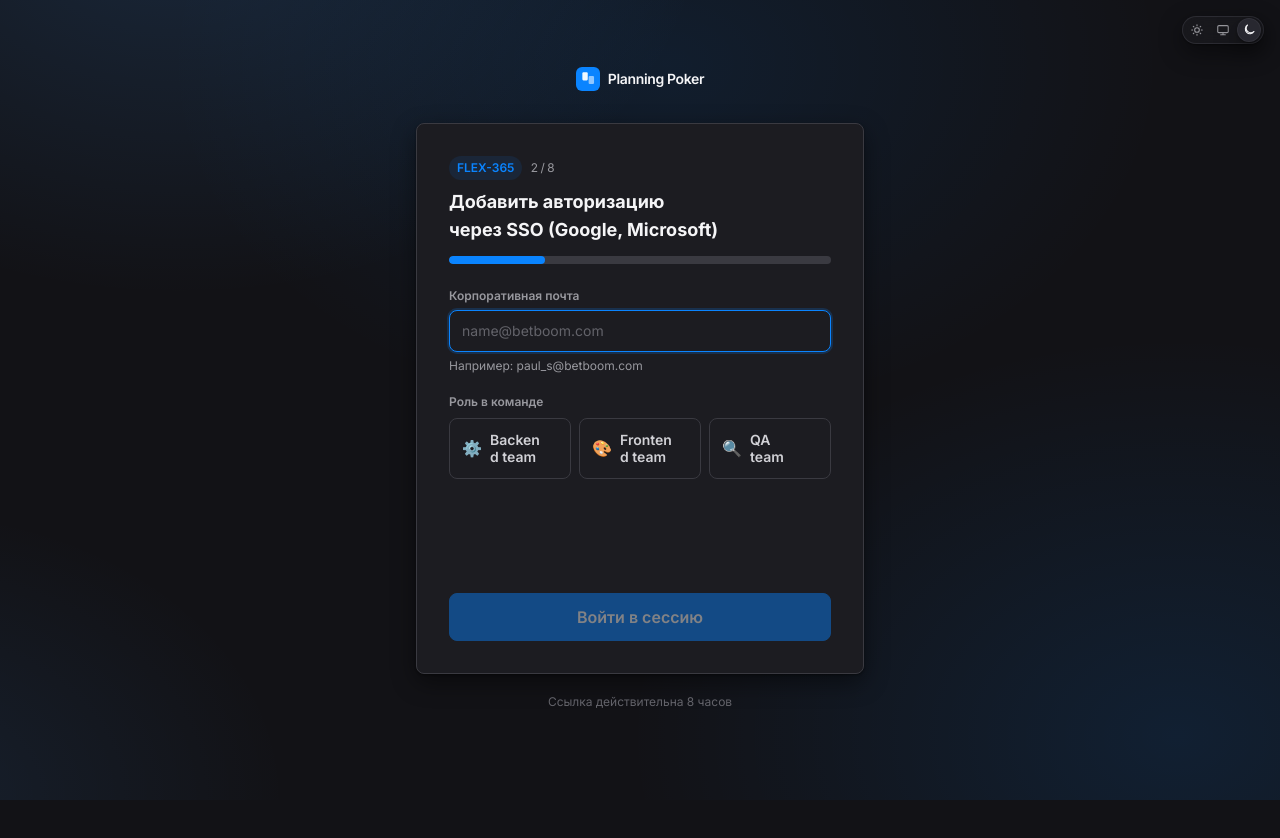
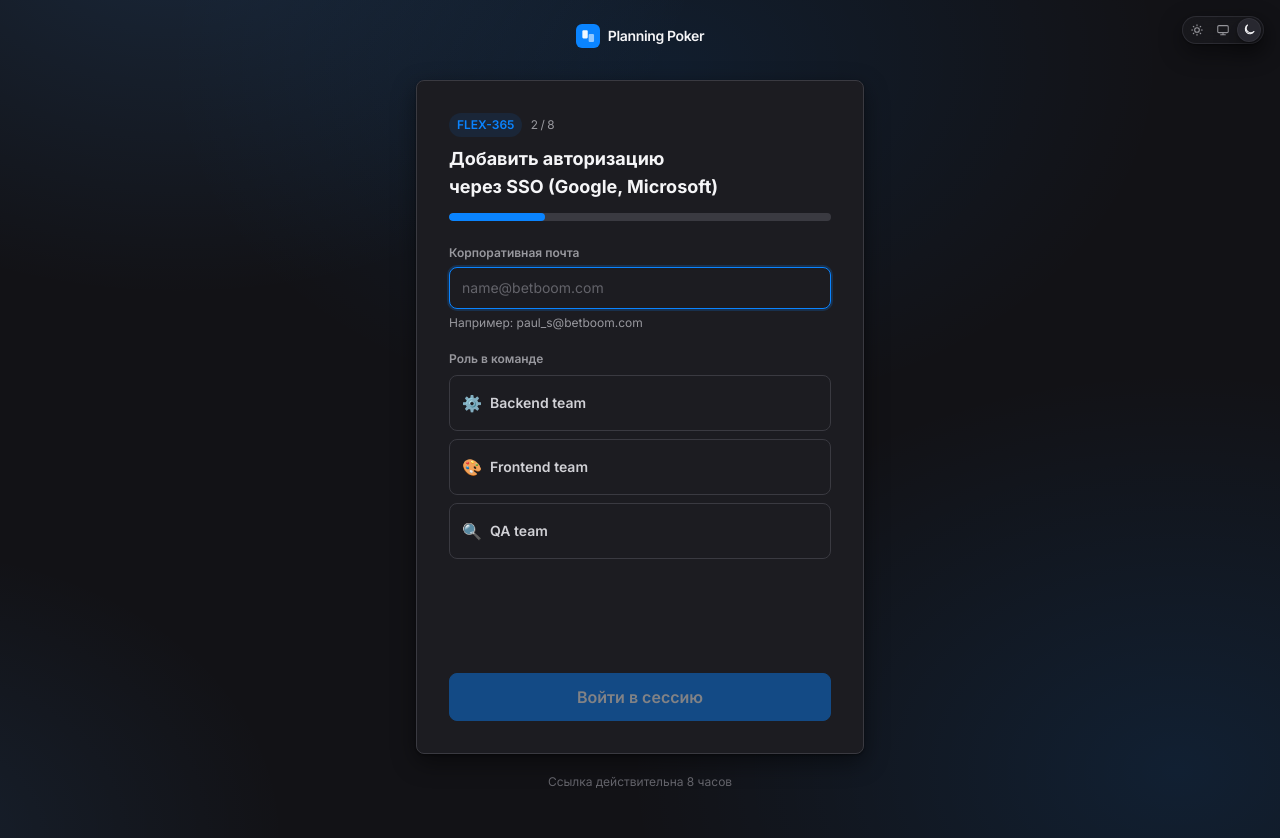
Before and after one commit to shulzpavel/telegram_pb, a React (Vite) app in the folder frontend/web/: page /demo in a window 1280 px wide. Before the commit the page ends 800 px from the top, so only its background shows below. Built offline with nearby package versions, Linux system fonts and the light colour scheme; the HTML template or start-up script is replaced by a standard one.

Commit message:
fix: grid gap

```diff
--- a/frontend/web/src/index.css
+++ b/frontend/web/src/index.css
@@ -237,8 +237,9 @@
     -webkit-line-clamp: 2;
     -webkit-box-orient: vertical;
     overflow: hidden;
-    word-break: break-word;
-    overflow-wrap: anywhere;
+    word-break: normal;
+    overflow-wrap: break-word;
+    hyphens: auto;
   }
 
   .text-balance { text-wrap: balance; }
--- a/frontend/web/src/pages/JoinPage.tsx
+++ b/frontend/web/src/pages/JoinPage.tsx
@@ -122,7 +122,7 @@ export default function JoinPage({ task, onJoin, error }: JoinPageProps) {
                 <label className="mb-2 block text-xs font-semibold text-ink3">
                   Роль в команде
                 </label>
-                <div className="grid grid-cols-1 gap-2 sm:grid-cols-2 xl:grid-cols-3">
+                <div className="grid grid-cols-[repeat(auto-fit,minmax(12rem,1fr))] gap-2">
                   {ROLES.map((r) => {
                     const active = role === r.value;
                     return (
```
